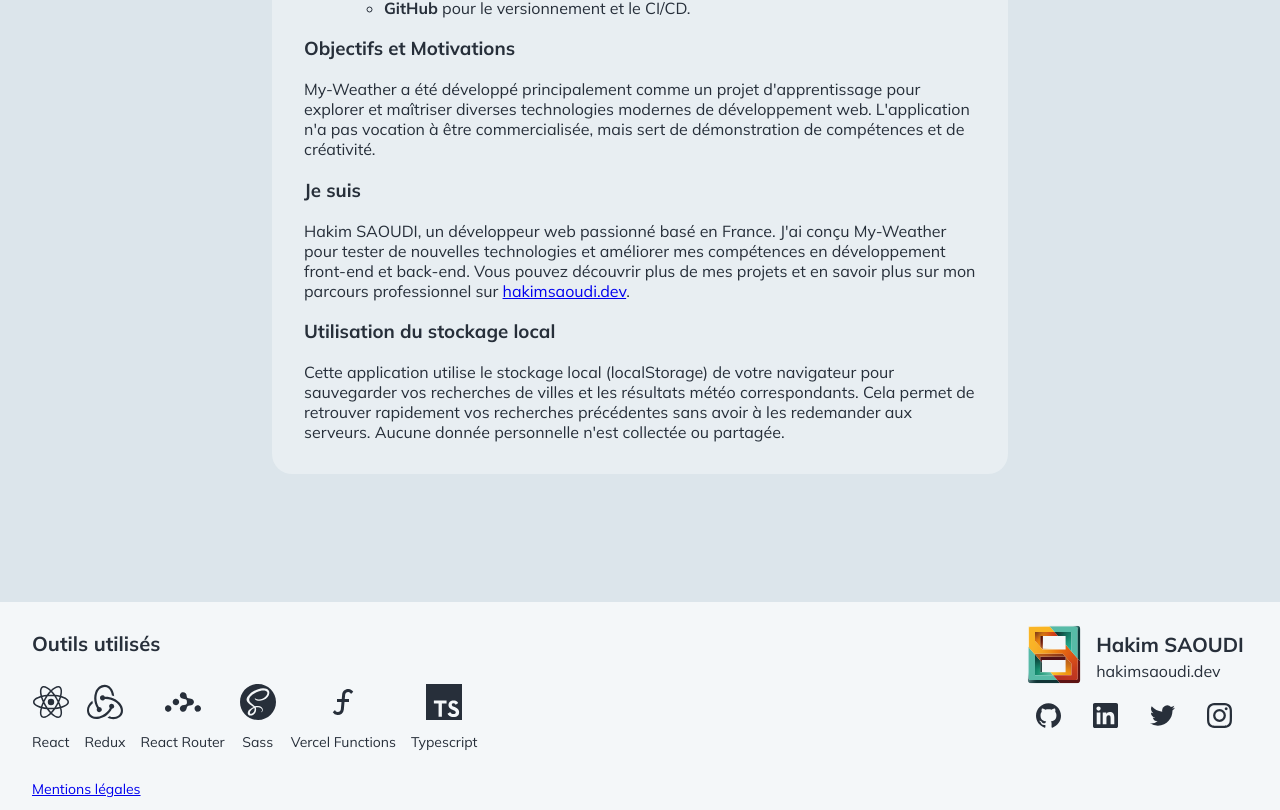
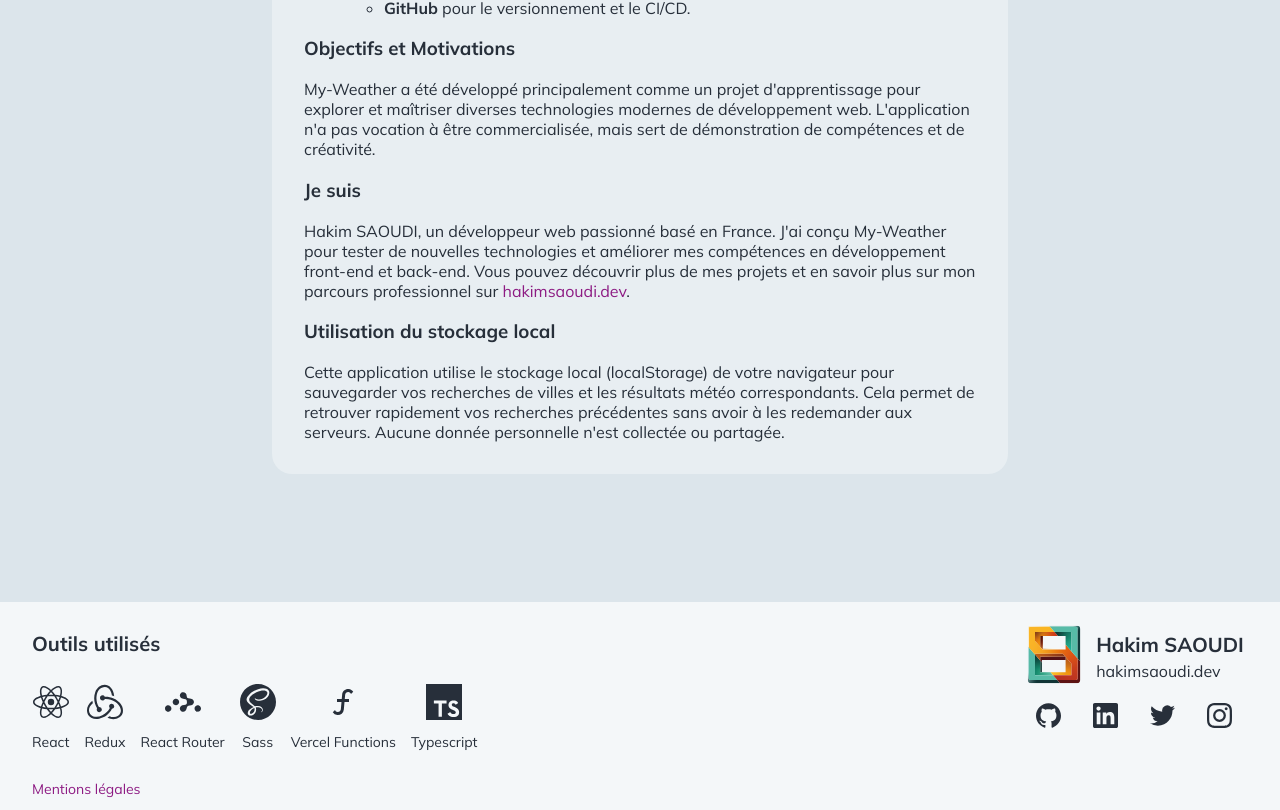
Before and after one commit to saoudi-h/meteo-react-app, a React (Create React App) app: page /about in a window 1280 px wide. Shown: the part 1047-1857 px from the top of the page. Built offline with nearby package versions, Linux system fonts and the light colour scheme; no server answers; a web font is replaced by a local one.

Commit message:
chore: Update link styles in Footer and About components

```diff
--- a/src/components/footer/Footer.tsx
+++ b/src/components/footer/Footer.tsx
@@ -13,7 +13,7 @@ const Footer: React.FC = () => {
         <ToolDevList />
         <AuthorCard />
         <div className="footer-legal">
-          <HashLink smooth to="/about#use-local-storage">
+          <HashLink smooth to="/about#use-local-storage" className="link">
             Mentions légales
           </HashLink>
         </div>
--- a/src/pages/about/About.tsx
+++ b/src/pages/about/About.tsx
@@ -130,7 +130,7 @@ const About = () => {
               tester de nouvelles technologies et améliorer mes compétences en développement
               front-end et back-end. Vous pouvez découvrir plus de mes projets et en savoir plus sur
               mon parcours professionnel sur{' '}
-              <a href="https://hakimsaoudi.dev/" target="_new" rel="noreferrer">
+              <a href="https://hakimsaoudi.dev/" target="_new" rel="noreferrer" className="link">
                 hakimsaoudi.dev
               </a>
               .
--- a/src/styles/_utility.sass
+++ b/src/styles/_utility.sass
@@ -2,3 +2,28 @@
   max-width: $media-2xl
   padding: 0 20px
   margin: 0 auto
+
+$transition-duration: 0.3s
+
+.dark
+  .link
+    color: $accent-dark-800
+    &:hover
+      color: $accent-dark-700
+    &.internal-link
+      border-bottom: 3px solid $accent-700
+      &:hover
+        border-bottom: 2px solid $accent-700
+
+.link
+  color: $accent-800
+  text-decoration: none
+  transition: color $transition-duration
+  &:hover
+    color: $accent-700
+    text-decoration: underline
+    &.internal-link
+      font-weight: bold
+      border-bottom: 3px solid $accent-700
+      &:hover
+        border-bottom: 2px solid $accent-700
```
